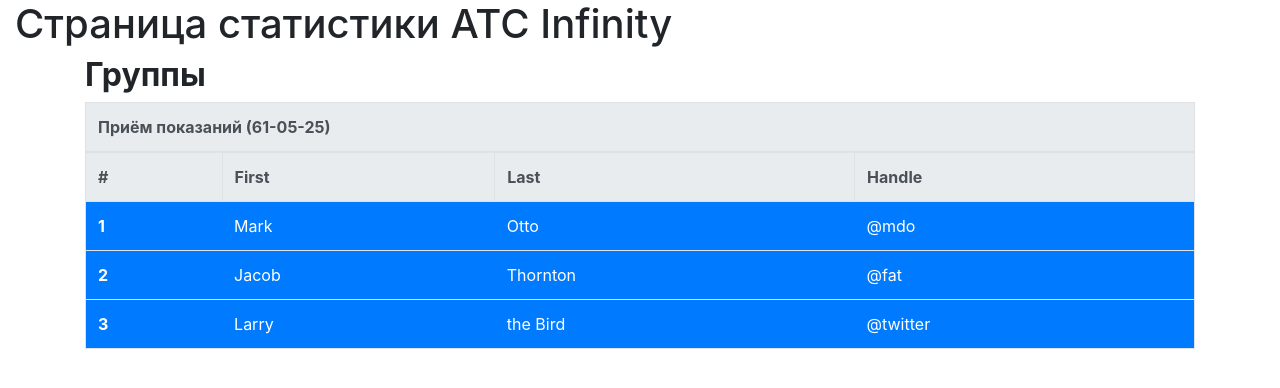
After one commit to bsv144/ATSStats, a Flask app: template pbx_infinity_stat/templates/test.html in a window 1280 px wide. The commit adds this page. Shown: the top 388 px of the page. Run offline with Flask 2, Linux system fonts and the light colour scheme; the template is opened without the code that fills it, so the values that code supplies are empty; some libraries are stand-ins or nearby versions.

Commit message:
Добавил ajax запрос для получения групп и генерацию таблиц по полученным данным.

```diff
--- a/pbx_infinity_stat/__init__.py
+++ b/pbx_infinity_stat/__init__.py
@@ -1,6 +1,7 @@
 from flask import Flask
 from flask import render_template
 from flask_bootstrap import Bootstrap
+import json
 import os
 
 
@@ -11,7 +12,8 @@ def create_app(test_config=None):
         DATABASE_HOST='localhost',
     )
 	Bootstrap(app)
-	app.config['BOOTSTRAP_SERVE_LOCAL'] = True
+	app.config['BOOTSTRAP_SERVE_LOCAL']  = True
+	app.config['BOOTSTRAP_USE_MINIFIED'] = True
 
 	if test_config is None:
         # load the instance config, if it exists, when not testing
@@ -30,6 +32,12 @@ def create_app(test_config=None):
 	def index():
 		return render_template('/index.html')
 
+	@app.route('/get_data', methods=['POST'])
+	def getdata():
+		with open('test.json', 'r') as f:
+			callgroups_dict = json.load(f)
+		return callgroups_dict
+
 	return app
 
 	'''
--- /dev/null
+++ b/pbx_infinity_stat/templates/test.html
@@ -0,0 +1,101 @@
+<!doctype html>
+<html lang="en">
+  <head>
+    <!-- Required meta tags -->
+    <meta charset="utf-8">
+    <meta name="viewport" content="width=device-width, initial-scale=1, shrink-to-fit=no">
+
+    <!-- Bootstrap CSS -->
+    <link rel="stylesheet" href="https://maxcdn.bootstrapcdn.com/bootstrap/4.0.0/css/bootstrap.min.css" integrity="sha384-Gn5384xqQ1aoWXA+058RXPxPg6fy4IWvTNh0E263XmFcJlSAwiGgFAW/dAiS6JXm" crossorigin="anonymous">
+
+    <title>Hello, world!</title>
+  </head>
+  <body>
+	<div class="container-fluid">
+		<h1>Страница статистики АТС Infinity</h1>
+	</div>
+	<div class="container">
+		<h2><B>Группы</B></h2>
+		<div id="divGroups" class="bg-primary text-white" >
+			<table class="table border">
+				<thead class="thead-light">
+					<tr>
+						<th scope="col" colspan="4">Приём показаний (61-05-25)</th>
+					</tr>
+					<tr>
+					  <th class="border" scope="col">#</th>
+					  <th class="border" scope="col">First</th>
+					  <th class="border" scope="col">Last</th>
+					  <th class="border" scope="col">Handle</th>
+					</tr>
+				</thead>
+				<tbody>
+					<tr>
+					  <th scope="row">1</th>
+					  <td>Mark</td>
+					  <td>Otto</td>
+					  <td>@mdo</td>
+					</tr>
+					<tr>
+					  <th scope="row">2</th>
+					  <td>Jacob</td>
+					  <td>Thornton</td>
+					  <td>@fat</td>
+					</tr>
+					<tr>
+					  <th scope="row">3</th>
+					  <td>Larry</td>
+					  <td>the Bird</td>
+					  <td>@twitter</td>
+					</tr>
+				</tbody>
+			</table>
+		</div>
+	</div>
+    <!-- Optional JavaScript -->
+    <!-- jQuery first, then Popper.js, then Bootstrap JS -->
+    <script src="https://code.jquery.com/jquery-3.4.1.min.js" integrity="sha256-CSXorXvZcTkaix6Yvo6HppcZGetbYMGWSFlBw8HfCJo=" crossorigin="anonymous"></script>
+    <script src="https://cdnjs.cloudflare.com/ajax/libs/popper.js/1.12.9/umd/popper.min.js" integrity="sha384-ApNbgh9B+Y1QKtv3Rn7W3mgPxhU9K/ScQsAP7hUibX39j7fakFPskvXusvfa0b4Q" crossorigin="anonymous"></script>
+    <script src="https://maxcdn.bootstrapcdn.com/bootstrap/4.0.0/js/bootstrap.min.js" integrity="sha384-JZR6Spejh4U02d8jOt6vLEHfe/JQGiRRSQQxSfFWpi1MquVdAyjUar5+76PVCmYl" crossorigin="anonymous"></script>
+	<script type="text/javascript">
+		function addStuff() {
+			var words = ['one', 'two', 'three'];
+			var GroupName = ['Приём показаний (61-05-25)', 'КоллЦентр (61-02-05)'];
+			$.each(GroupName, function(i, GroupName){
+					var j = 0;
+					var html = '';
+					var html = `<table class="table border">
+						<thead class="thead-light">
+							<tr>
+								<th scope="col" colspan="5">${GroupName}</th>
+							</tr>
+							<tr>
+							<th class="border" scope="col">#</th>
+							<th class="border" scope="col">Фамилия</th>
+							<th class="border" scope="col">Имя</th>
+							<th class="border" scope="col">Отчество</th>
+							<th class="border" scope="col">Логин</th>
+							</tr>
+						</thead>`;
+					$.each(words, function(i, word) {
+							j++;
+							html += `<tr>
+								<th scope="row"> ${j} </td>
+								<td> ${word} </td>
+								<td> ${word} </td>
+								<td> ${word} </td>
+								<td> ${word} </td>
+							</tr>`;
+						}
+					);
+				html += '</table>';
+				$("#divGroups").append(html);
+				}
+			);
+		};
+		$.post("/getdata", function( data ){
+				console.log( data );
+			});
+	</script>
+  </body>
+</html>
```
Also changed, not shown: pbx_infinity_stat/templates/index.html (+62 -9 lines), pbx_infinity_stat/test.json (added, +51 -0 lines), test_fb.py (deleted, +0 -13 lines), pbx_infinity_stat/db.py (renamed from test_pgsql.py), 3 other files.
